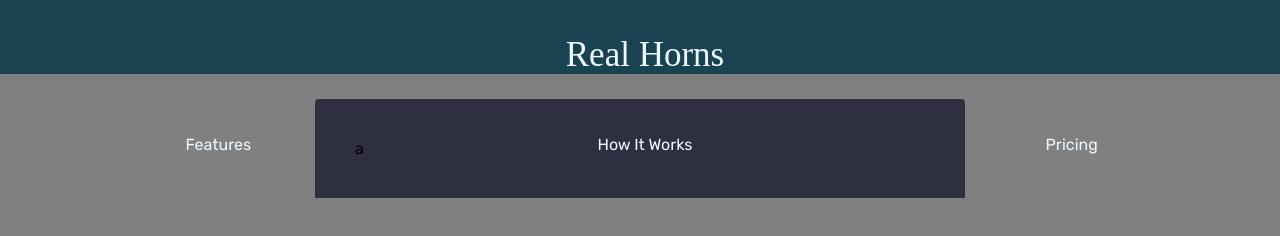
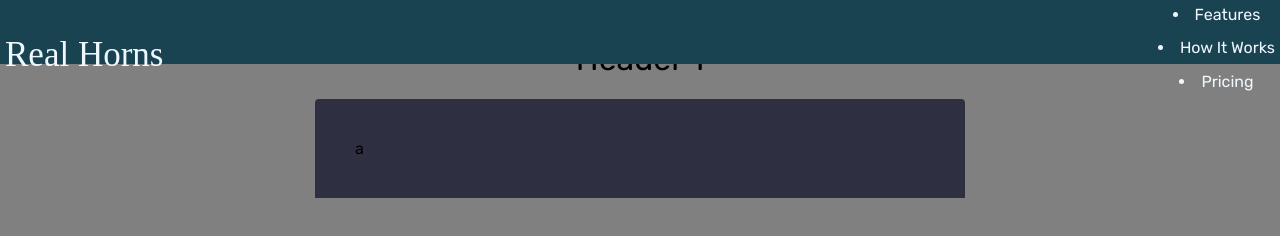
Before and after one commit to dray-snmln/FCC-Tribute-Page, a plain HTML site: page product/index.html in a window 1280 px wide. Drawn offline with Linux system fonts and the light colour scheme; a web font is replaced by a local one.

Commit message:
navbar grid

```diff
--- a/product/index.html
+++ b/product/index.html
@@ -14,9 +14,9 @@
         <div id="logo" class="container">Real Horns</div>
         <div id="space"></div>
         <div id="nav-items">
-            <div class="container">Features</div>
-            <div class="container">How It Works</div>
-            <div class="container">Pricing</div>
+            <li>Features</li>
+            <li>How It Works</li>
+            <li>Pricing</li>
         </div>
     </div>
     <div class="container">
--- a/product/style.css
+++ b/product/style.css
@@ -1,6 +1,18 @@
+html {
+    font-size: 100%;
+    box-sizing: border-box;
+}
+
 body {
+    margin: 0px;
+    padding: 0px;
+    min-height: 100vh;
     background: gray;
     font-family: 'Rubik', sans-serif;
+}
+
+*, *::before, *::after {
+    box-sizing: inherit;
 }
 
 #nav-bar {
@@ -14,24 +26,20 @@ body {
     max-height: 8vh;
     text-align: center;
     padding: 5px;
-    justify-content: space-around;
-}
-
-#nav-bar > .content {
-    display: flex;
-}
-
-#space {
-    flex-grow: 1;
+    display: grid;
+    grid-template-columns: repeat(3, 1fr);
 }
 
 #nav-items {
-    display: flex;
+    display: grid;
+    justify-content: right;
 }
 
 #logo {
     font-family: 'Train One', serif;
     font-size: 35px;
+    display: grid;
+    justify-content: left;
 }
 
 #header {
```
